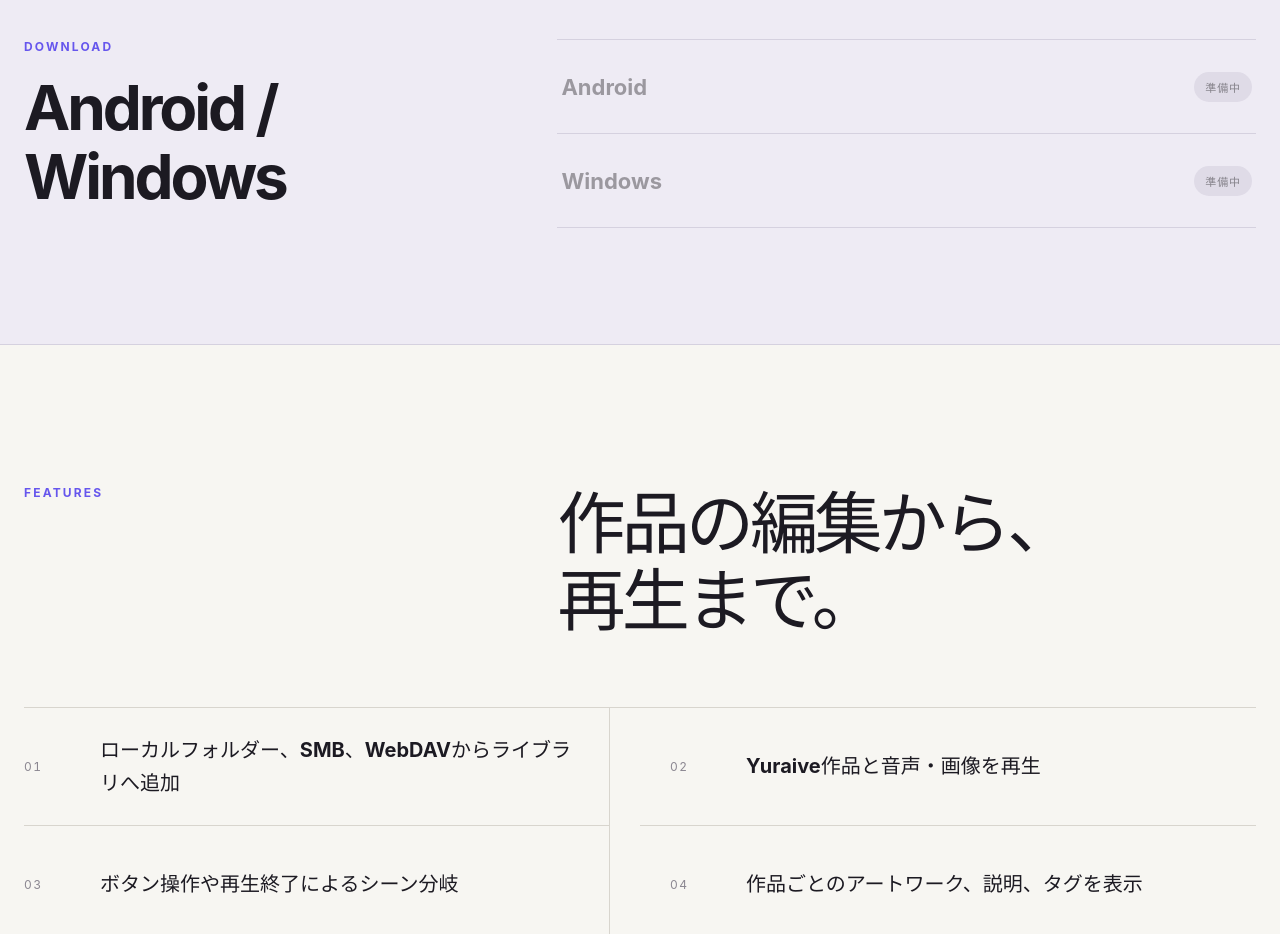
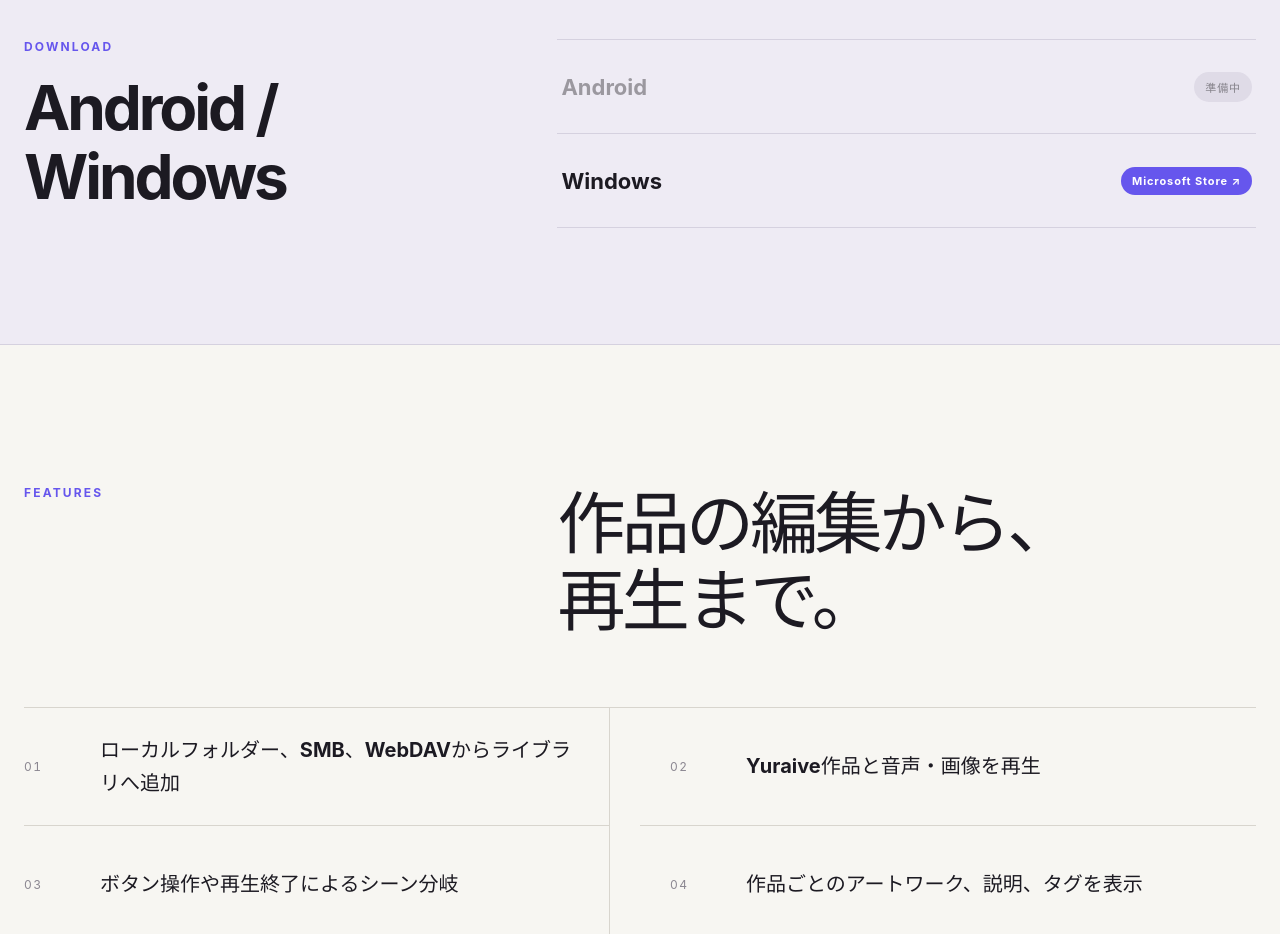
Before and after one commit to h-sumiya/yuraive, an Astro site in the folder website/: page / in a window 1280 px wide. Shown: the part 920-1854 px from the top of the page. Built offline with nearby package versions, Linux system fonts and the light colour scheme; Astro itself is replaced by a stand-in of ours.

Commit message:
Add Microsoft Store download link

```diff
--- a/website/src/pages/index.astro
+++ b/website/src/pages/index.astro
@@ -99,15 +99,15 @@ const features = [
               <span>Android</span>
               <small>準備中</small>
             </span>
-            <span
-              class="download-link"
-              role="link"
-              aria-disabled="true"
-              aria-label="Windows版、準備中"
+            <a
+              class="download-link is-available"
+              href="https://apps.microsoft.com/detail/9N3VN7TLM99W"
+              rel="external noreferrer"
+              aria-label="Windows版をMicrosoft Storeで入手"
             >
               <span>Windows</span>
-              <small>準備中</small>
-            </span>
+              <small>Microsoft Store <span aria-hidden="true">↗</span></small>
+            </a>
           </div>
         </div>
       </section>
--- a/website/src/styles/home.css
+++ b/website/src/styles/home.css
@@ -414,6 +414,25 @@ a:focus-visible {
   letter-spacing: 0.08em;
 }
 
+.download-link.is-available {
+  color: var(--ink);
+  cursor: pointer;
+  transition:
+    color 160ms ease,
+    padding 160ms ease;
+}
+
+.download-link.is-available small {
+  color: #ffffff;
+  background: var(--accent);
+}
+
+.download-link.is-available:hover {
+  padding-right: 0;
+  padding-left: 8px;
+  color: var(--accent);
+}
+
 .closing {
   padding: clamp(78px, 9vw, 124px) 0;
   color: #211e36;
@@ -617,7 +636,8 @@ footer {
     scroll-behavior: auto;
   }
 
-  .button {
+  .button,
+  .download-link.is-available {
     transition: none;
   }
 }
```
Also changed, not shown: README.md.
